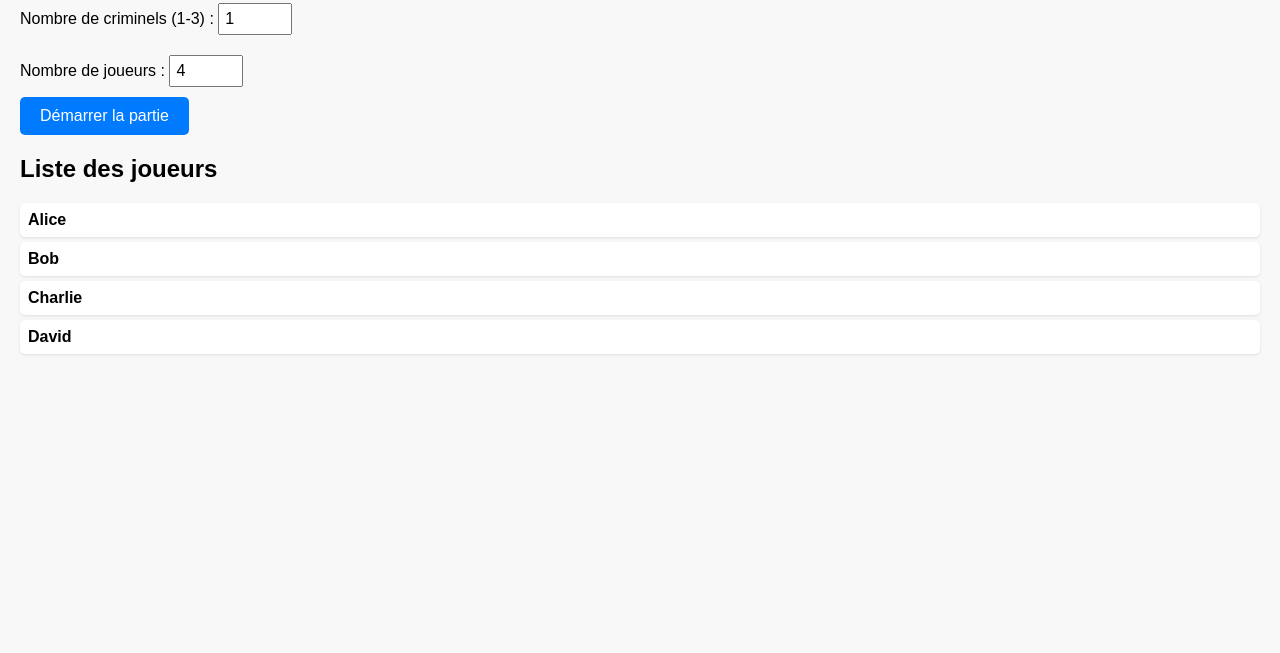
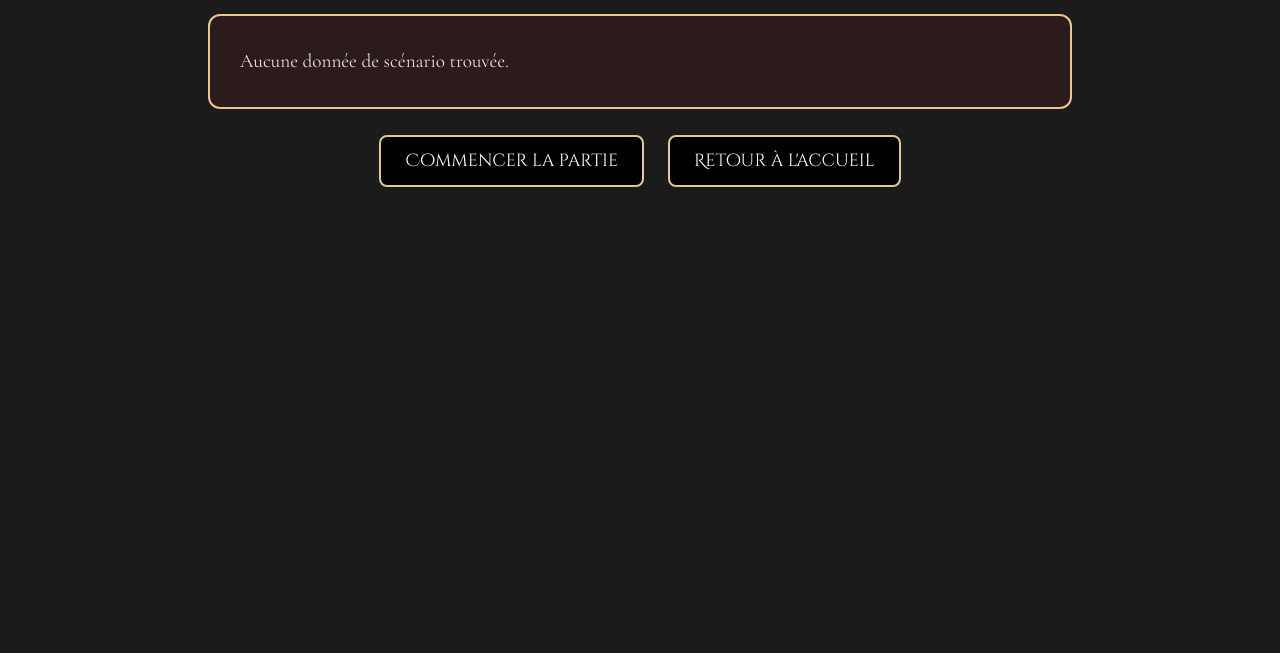
Before and after one commit to gregoryferreira09/Murder-party, a plain HTML site: page Lancement-partie.html in a window 1280 px wide. Shown: the part 147-800 px from the top of the page. Drawn offline with nearby package versions, Linux system fonts and the light colour scheme.

Commit message:
Update Lancement-partie.html

```diff
--- a/Lancement-partie.html
+++ b/Lancement-partie.html
@@ -2,130 +2,97 @@
 <html lang="fr">
 <head>
   <meta charset="UTF-8">
+  <title>Lancement de la Partie - Murder Party</title>
   <meta name="viewport" content="width=device-width, initial-scale=1.0">
-    <title>Lancement de la Partie</title>
+  <link href="https://fonts.googleapis.com/css2?family=Cinzel+Decorative&family=Cormorant+Garamond&display=swap" rel="stylesheet">
   <style>
     body {
-            font-family: Arial, sans-serif;
-            background-color: #f8f8f8;
+      background-color: #1b1b1b;
+      color: #e0e0e0;
+      font-family: 'Cormorant Garamond', serif;
       margin: 0;
-            padding: 0;
-        }
-
-        .header {
-            background-color: #333;
-            color: white;
-            padding: 15px;
+      padding: 40px 20px;
       text-align: center;
     }
 
-        .container {
-            margin: 20px;
+    h1 {
+      font-family: 'Cinzel Decorative', serif;
+      font-size: 2.8em;
+      margin-bottom: 30px;
+      color: #e9c78c;
     }
 
-        .button {
-            background-color: #007bff;
-            color: white;
-            border: none;
-            padding: 10px 20px;
-            font-size: 16px;
-            cursor: pointer;
-            border-radius: 5px;
-            transition: background-color 0.3s;
+    .scenario {
+      background-color: #2c1b1b;
+      border: 2px solid #e9c78c;
+      border-radius: 12px;
+      padding: 30px;
+      max-width: 800px;
+      margin: 0 auto 40px;
+      font-size: 1.2em;
+      line-height: 1.6;
+      text-align: left;
     }
 
-        .button:hover {
-            background-color: #0056b3;
+    .btn {
+      background-color: #000000;
+      color: #ffffff;
+      border: 2px solid #e9c78c;
+      border-radius: 8px;
+      padding: 12px 24px;
+      font-size: 1.1em;
+      cursor: pointer;
+      margin: 10px;
+      text-decoration: none;
+      font-family: 'Cinzel Decorative', serif;
+      transition: all 0.3s ease;
     }
 
-        .player-list {
-            list-style-type: none;
-            padding: 0;
-        }
-
-        .player-list li {
-            padding: 8px;
-            background-color: #fff;
-            margin: 5px 0;
-            border-radius: 5px;
-            box-shadow: 0 1px 3px rgba(0, 0, 0, 0.1);
-        }
-
-        .player-list li span {
-            font-weight: bold;
-        }
-
-        .game-config {
-            margin-top: 30px;
-        }
-
-        .game-config input[type="number"] {
-            width: 60px;
-            padding: 5px;
-            font-size: 16px;
-            margin: 10px 0;
-        }
-
-        .game-config label {
-            font-size: 16px;
+    .btn:hover {
+      background-color: #e9c78c;
+      color: #000000;
     }
   </style>
 </head>
 <body>
-    <div class="header">
-        <h1>Lancement de la Partie</h1>
+
+  <h1>Scénario généré</h1>
+
+  <div id="scenarioContainer" class="scenario">
+    Chargement du scénario...
   </div>
 
-    <div class="container">
-        <div class="game-config">
-            <label for="criminals-count">Nombre de criminels (1-3) :</label>
-            <input type="number" id="criminals-count" name="criminals-count" min="1" max="3" value="1">
-            <br>
-            <label for="players-count">Nombre de joueurs :</label>
-            <input type="number" id="players-count" name="players-count" min="4" value="4">
-            <br>
-            <button class="button" id="start-game-btn">Démarrer la partie</button>
-        </div>
-
-        <h2>Liste des joueurs</h2>
-        <ul class="player-list" id="player-list">
-            <!-- Liste des joueurs dynamique -->
-        </ul>
-    </div>
+  <a class="btn" href="partie-en-cours.html">Commencer la partie</a>
+  <a class="btn" href="accueil.html">Retour à l'accueil</a>
 
   <script>
-        // Simuler les joueurs (pour les tests)
-        const players = ['Alice', 'Bob', 'Charlie', 'David'];
+    const scenarioData = JSON.parse(localStorage.getItem("parametresPartie"));
 
-        // Fonction pour mettre à jour la liste des joueurs
-        function updatePlayerList() {
-            const playerList = document.getElementById('player-list');
-            playerList.innerHTML = '';
+    if (scenarioData) {
+      const container = document.getElementById("scenarioContainer");
+      const periode = scenarioData.periode === "autre" && scenarioData.periodeAutre ? scenarioData.periodeAutre : scenarioData.periode;
+      container.innerHTML = `
+        <h2>Introduction</h2>
+        <p>Bienvenue dans votre Murder Party !</p>
 
-            players.forEach(player => {
-                const li = document.createElement('li');
-                li.innerHTML = `<span>${player}</span>`;
-                playerList.appendChild(li);
-            });
+        <h2>Le crime</h2>
+        <p>Un crime mystérieux s’est produit, et il est maintenant à votre équipe de le résoudre avant la fin du temps imparti.</p>
+
+        <h2>Objectif général</h2>
+        <p>Résoudre le mystère avant la fin du temps imparti.</p>
+
+        <h2>Détails du jeu</h2>
+        <p>Mode de jeu : ${scenarioData.mode}</p>
+        <p>Durée de la partie : ${scenarioData.duree} minutes</p>
+        <p>Période : ${periode}</p>
+        <p>Nombre de joueurs : ${scenarioData.nombreJoueurs}</p>
+        <p>Nombre de criminels : ${scenarioData.criminels}</p>
+        <p>Mode criminels fantômes : ${scenarioData.criminelFantome ? "Oui" : "Non"}</p>
+        <p>Avatars légendaires activés : ${scenarioData.avatarsLegendaires ? "Oui" : "Non"}</p>
+      `;
+    } else {
+      document.getElementById("scenarioContainer").innerHTML = "Aucune donnée de scénario trouvée.";
     }
+  </script>
 
-        // Fonction pour démarrer la partie
-        document.getElementById('start-game-btn').addEventListener('click', function () {
-            const criminalsCount = parseInt(document.getElementById('criminals-count').value);
-            const playersCount = parseInt(document.getElementById('players-count').value);
-
-            if (playersCount < 4) {
-                alert('Le nombre de joueurs doit être d\'au moins 4.');
-                return;
-            }
-
-            // Logique pour démarrer la partie
-            alert(`La partie commence avec ${playersCount} joueurs et ${criminalsCount} criminels.`);
-            // Ici tu peux ajouter la logique pour lancer réellement le jeu, par exemple en redirigeant vers une autre page ou en lançant un timer.
-        });
-
-        // Appel de la fonction pour mettre à jour la liste des joueurs au chargement
-        updatePlayerList();
-    </script>
-</body>
-</html>
+</body
```
Lines whose indentation alone changed are shown as unchanged.
